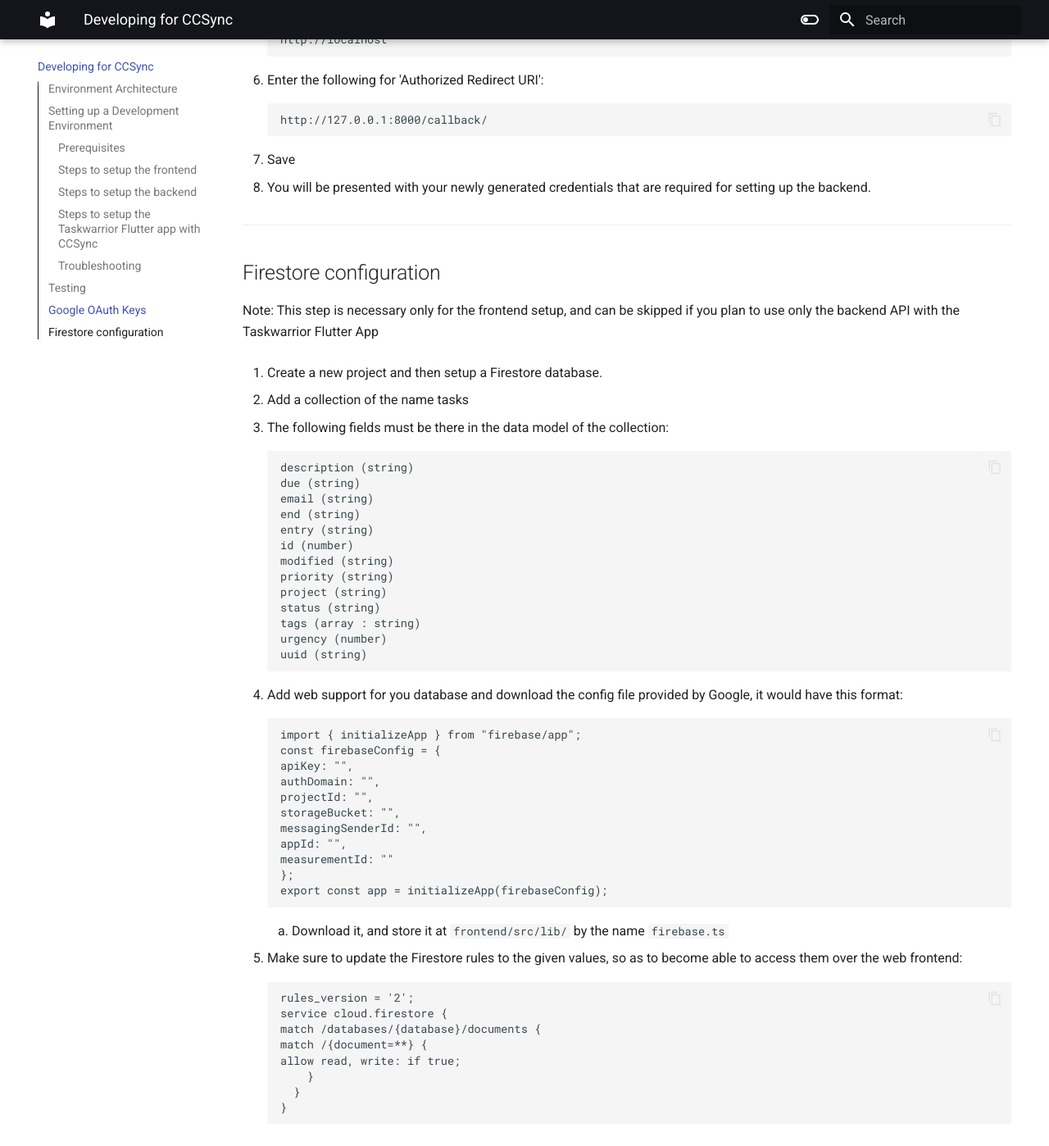
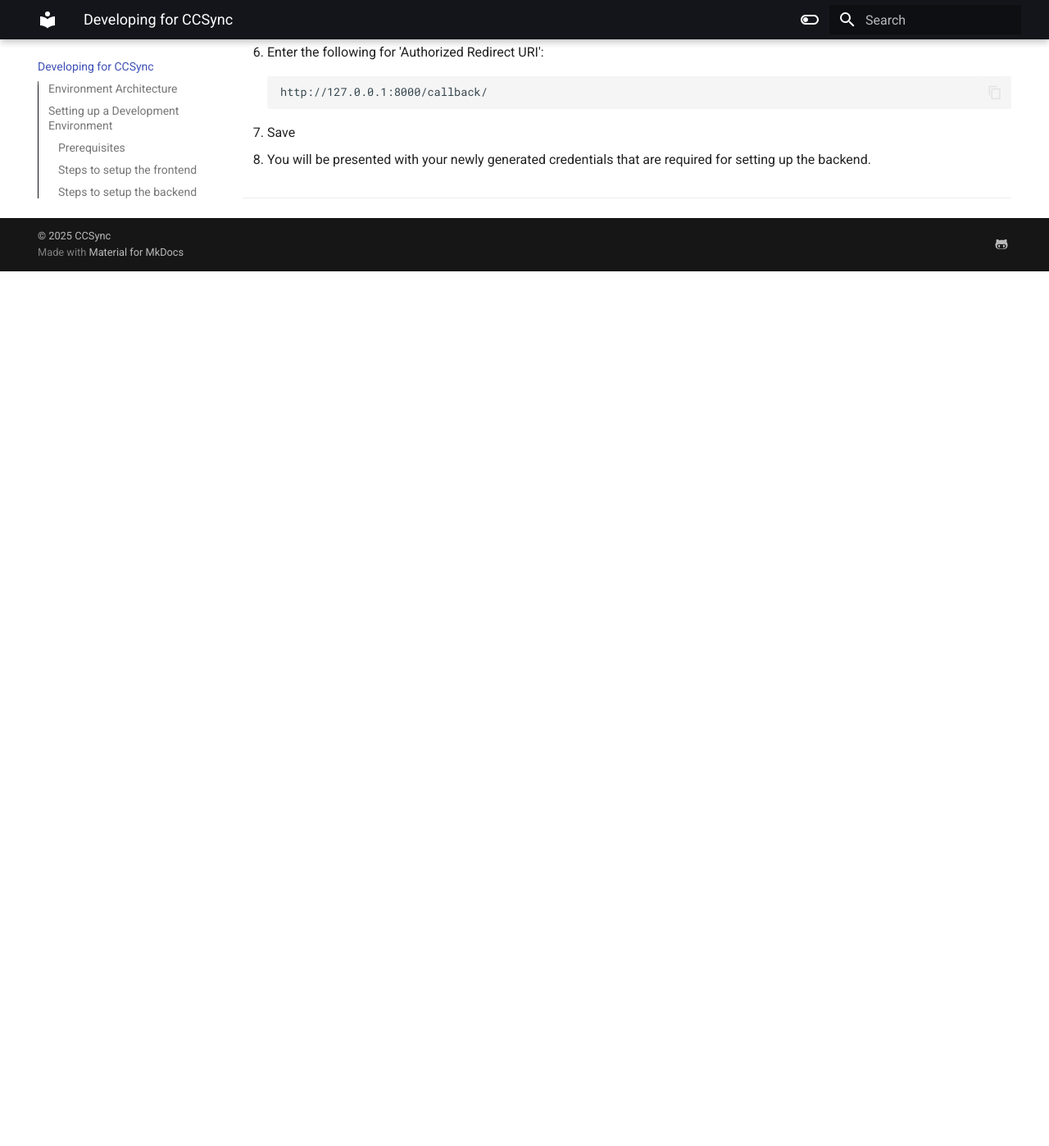
Before and after one commit to its-me-abhishek/ccsync-docs, an MkDocs documentation site: the page built from docs/index.md, in a window 1280 px wide and 1400 px high, scrolled down 4245 px. Shown: the whole window at 82% size. Built offline with MkDocs 1.6.1 and Material for MkDocs 9.7.7, drawn with Linux system fonts in a browser that asks for light colours; after the commit the page ends 4576 px from its top, so only the background shows below that; some of the changed text lies outside the part shown.

Commit message:
docs: update architecture and documentation

```diff
--- a/docs/index.md
+++ b/docs/index.md
@@ -23,8 +23,6 @@
 - Docker
 
 - Google OAuth Keys
-
-- Firestore Configuration
 
 ### Steps to setup the frontend
 
@@ -164,53 +162,3 @@
 8.  You will be presented with your newly generated credentials that are required for setting up the backend.
 
 ---
-
-## Firestore configuration
-
-Note: This step is necessary only for the frontend setup, and can be skipped if you plan to use only the backend API with the Taskwarrior Flutter App
-
-1.  Create a new project and then setup a Firestore database.
-
-2.  Add a collection of the name tasks
-
-3.  The following fields must be there in the data model of the collection:
-
-        description (string)
-        due (string)
-        email (string)
-        end (string)
-        entry (string)
-        id (number)
-        modified (string)
-        priority (string)
-        project (string)
-        status (string)
-        tags (array : string)
-        urgency (number)
-        uuid (string)
-
-4.  Add web support for you database and download the config file provided by Google, it would have this format:
-
-        import { initializeApp } from "firebase/app";
-        const firebaseConfig = {
-        apiKey: "",
-        authDomain: "",
-        projectId: "",
-        storageBucket: "",
-        messagingSenderId: "",
-        appId: "",
-        measurementId: ""
-        };
-        export const app = initializeApp(firebaseConfig);
-6.  Download it, and store it at `frontend/src/lib/` by the name `firebase.ts`
-
-7. Make sure to update the Firestore rules to the given values, so as to become able to access them over the web frontend:
-
-        rules_version = '2';
-        service cloud.firestore {
-        match /databases/{database}/documents {
-        match /{document=**} {
-        allow read, write: if true;
-            }
-          }
-        }
```
Also changed, not shown: docs/patch.md (+1 -0 lines), docs/images/architecture.jpg.
